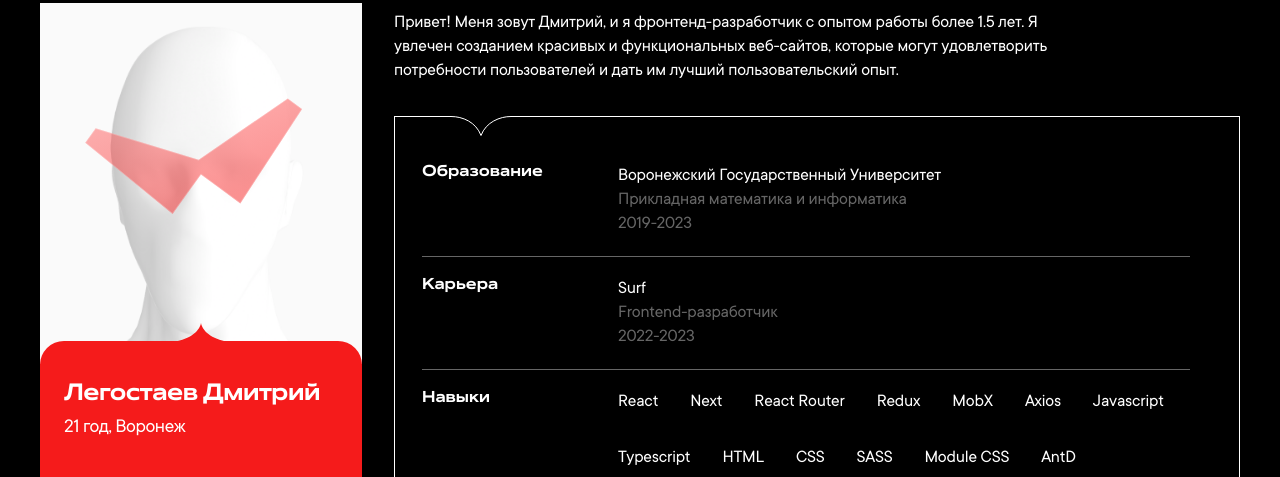
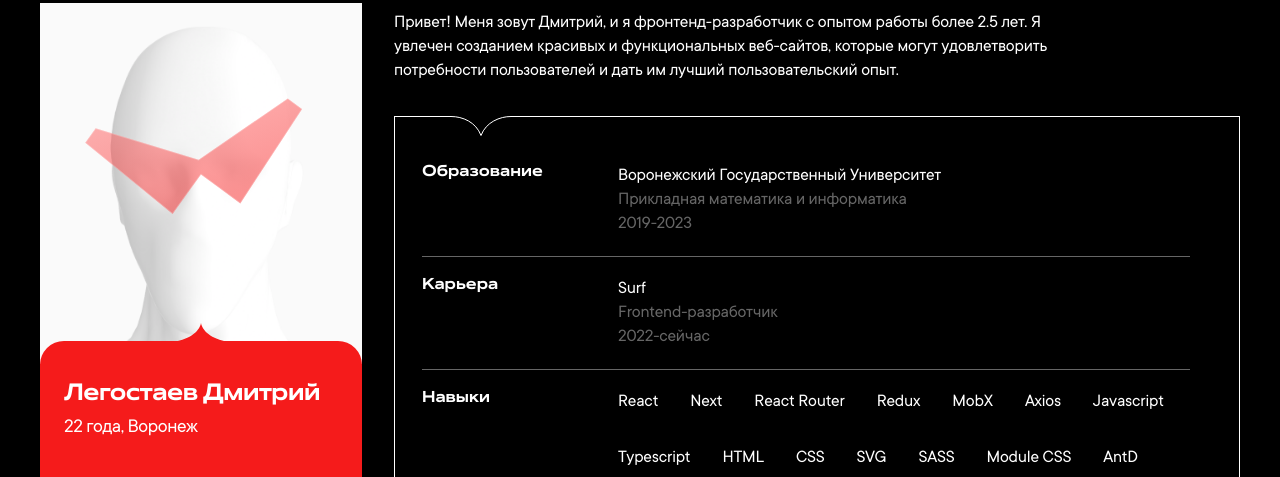
Before and after one commit to BakaBakaGaijin/cv, a plain HTML site: page index.html in a window 1280 px wide. Shown: the part 67-544 px from the top of the page. Drawn offline with Linux system fonts and the light colour scheme.

Commit message:
Update data

```diff
--- a/index.html
+++ b/index.html
@@ -23,7 +23,7 @@
         </div>
         <div class="me__info">
           <h1 class="name">Легостаев Дмитрий</h1>
-          <p class="bio">21 год, Воронеж</p>
+          <p class="bio">22 года, Воронеж</p>
           <ul class="contacts">
             <li>
               <a class="contacts__contact" href="tel:+79092636755"
@@ -74,7 +74,7 @@
       <div class="about">
         <section class="intro">
           Привет! Меня зовут Дмитрий, и я фронтенд-разработчик с опытом работы
-          более 1.5 лет. Я увлечен созданием красивых и функциональных
+          более 2.5 лет. Я увлечен созданием красивых и функциональных
           веб-сайтов, которые могут удовлетворить потребности пользователей и
           дать им лучший пользовательский опыт.
         </section>
@@ -102,7 +102,7 @@
                   <h3 class="info__title">Surf</h3>
                   <p class="info__description">
                     Frontend-разработчик
-                    <span class="info__date">2022-2023</span>
+                    <span class="info__date">2022-сейчас</span>
                   </p>
                 </ul>
               </div>
@@ -122,6 +122,7 @@
                     <li class="info__skill">Typescript</li>
                     <li class="info__skill">HTML</li>
                     <li class="info__skill">CSS</li>
+                    <li class="info__skill">SVG</li>
                     <li class="info__skill">SASS</li>
                     <li class="info__skill">Module CSS</li>
                     <li class="info__skill">AntD</li>
```
